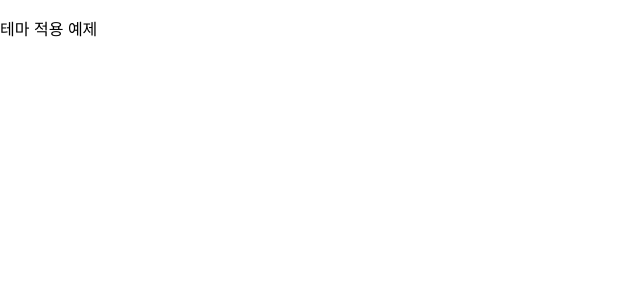
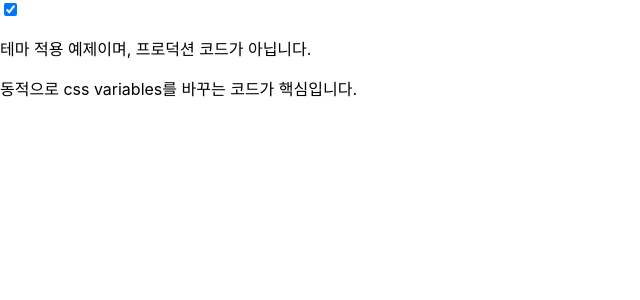
Before and after one commit to shoveller/boiler-kit, a Next.js app in the folder packages/nextjs/: page /theme-example in a window 1280 px wide. Shown: the top 300 px of the page, without its empty margins (0-640 px from the left). Built offline with nearby package versions, Linux system fonts and the light colour scheme.

Commit message:
feat: 테마 제어 예제를 추가

```diff
--- a/packages/nextjs/pages/_app.tsx
+++ b/packages/nextjs/pages/_app.tsx
@@ -1,26 +1,10 @@
 import type { AppProps } from 'next/app'
 import { appWithTranslation } from 'next-i18next'
 import '@/styles/globalStyle.css'
-import { defaultTheme } from '../themes/defaultTheme'
-import { darkTheme } from '../themes/darkTheme'
-import { useEffect, useState } from 'react'
 
 const App = ({ Component, pageProps }: AppProps) => {
-  const [on, setOn] = useState(true)
-  useEffect(() => {
-    const timer = setInterval(() => {
-      setOn((value) => !value)
-    }, 1000)
-
-    return () => {
-      clearInterval(timer)
-    }
-  }, [])
-
   return (
     <>
-      {on ? <style jsx>{defaultTheme}</style> : <style jsx>{darkTheme}</style>}
-
       {/*eslint-disable-next-line react/jsx-props-no-spreading*/}
       <Component {...pageProps} />
     </>
--- a/packages/nextjs/pages/theme-example/index.tsx
+++ b/packages/nextjs/pages/theme-example/index.tsx
@@ -1,7 +1,33 @@
 import { NextPage } from 'next'
+import { Dispatch, FC, SetStateAction, useState } from 'react'
+import { defaultTheme } from '../../themes/defaultTheme'
+import { darkTheme } from '../../themes/darkTheme'
+
+const ThemeChanger: FC<{
+  on: boolean
+  setOn: Dispatch<SetStateAction<boolean>>
+}> = ({ on, setOn }) => {
+  return (
+    <input
+      id="changer"
+      type="checkbox"
+      checked={on}
+      onChange={() => setOn((value) => !value)}
+    />
+  )
+}
 
 const ThemeExample: NextPage = () => {
-  return <p>테마 적용 예제</p>
+  const [on, setOn] = useState(true)
+
+  return (
+    <>
+      <ThemeChanger on={on} setOn={setOn} />
+      {on ? <style jsx>{defaultTheme}</style> : <style jsx>{darkTheme}</style>}
+      <p>테마 적용 예제이며, 프로덕션 코드가 아닙니다.</p>
+      <p>동적으로 css variables를 바꾸는 코드가 핵심입니다.</p>
+    </>
+  )
 }
 
 export default ThemeExample
```
